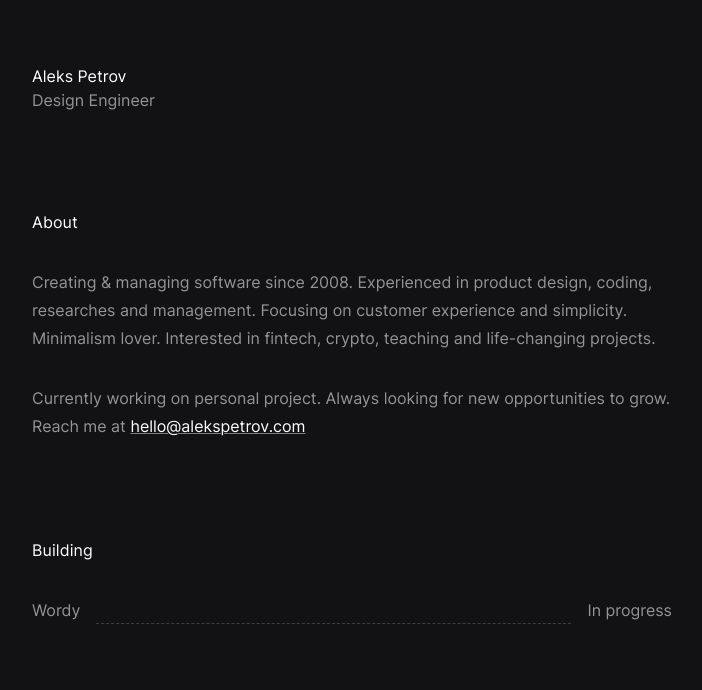
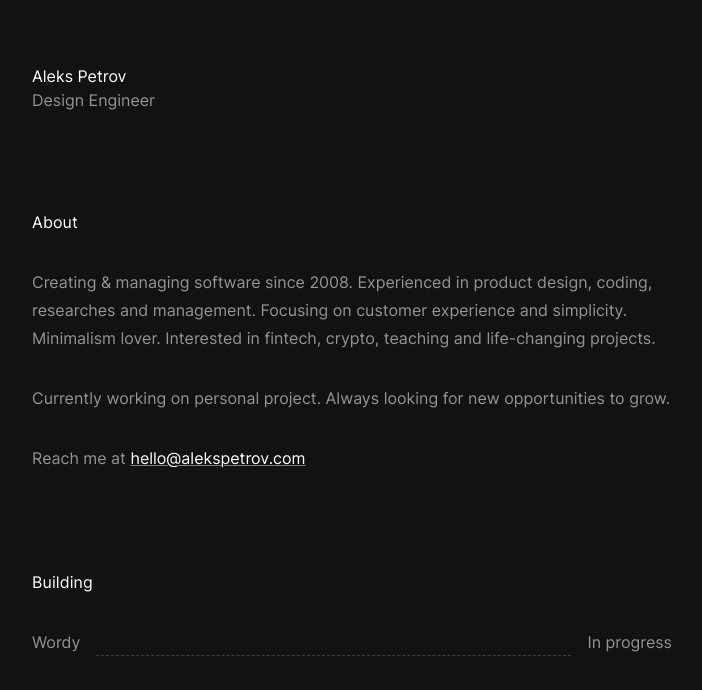
Before and after one commit to alekspetrov/alekspetrov-website, a Nuxt app: page / in a window 1280 px wide. Shown: the top 690 px of the page, without its empty margins (288-990 px from the left). Built offline with nearby package versions, Linux system fonts and the light colour scheme; no server answers.

Commit message:
upd: move email to new line

```diff
--- a/components/block/Banner.vue
+++ b/components/block/Banner.vue
@@ -10,7 +10,10 @@
     </p>
     <p>
       Currently working on&nbsp;personal project. Always looking for new
-      opportunities to&nbsp;grow. Reach me at
+      opportunities to&nbsp;grow.
+    </p>
+    <p>
+      Reach me at
       <a
         href="mailto:hello@alekspetrov.com?subject=Contact from the site"
         class="link"
```
